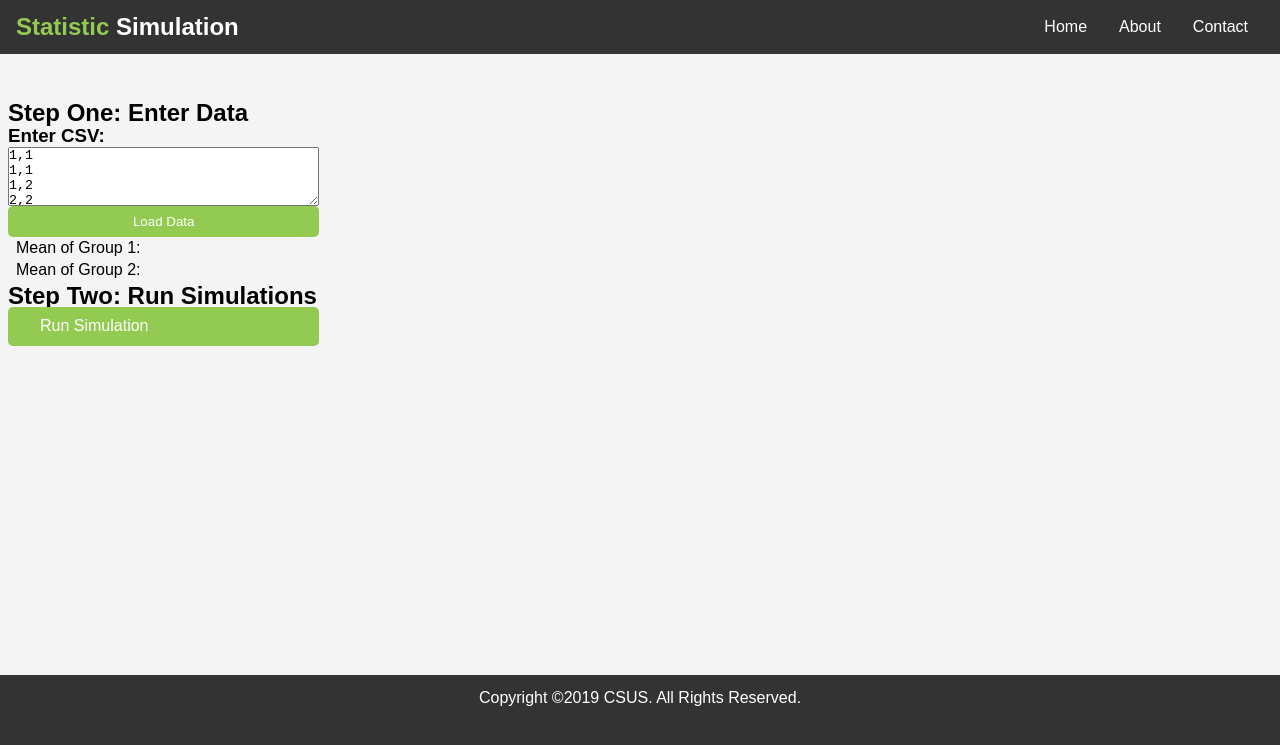
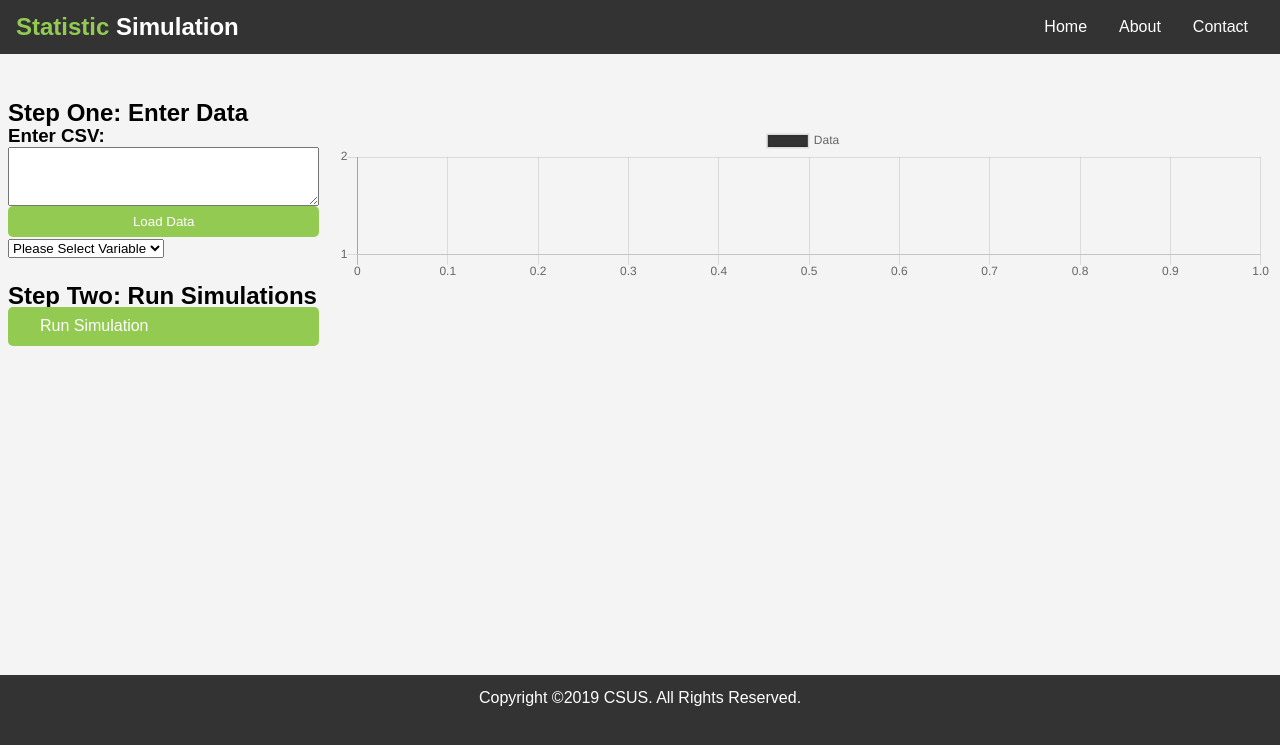
Before and after one commit to csus190teamtbd/SeniorProject, a Jekyll site: the page built from src/oneMean/index.html, in a window 1280 px wide. Shown: the top 745 px of the page. Built offline with Jekyll 4.4.1, drawn with Linux system fonts in a browser that asks for light colours; nearby versions of some CDN libraries; part of the change alters nothing that is shown.

Commit message:
added some methods on StackedDotChart

```diff
--- a/src/oneMean/index.html
+++ b/src/oneMean/index.html
@@ -10,18 +10,13 @@ title: One Means
     <div id="one-mean-data-lhs">
       <div class="control">
         <h3>Enter CSV:</h3>
-        <textarea id="csv-input">1,1
-1,1
-1,2
-2,2
-2,3
-2,3</textarea>
+        <textarea id="csv-input">
+</textarea>
         <button id="load-data-btn" class="btn">Load Data</button>
       </div>
-      <div id="data-summary">
-        <div>Mean of Group 1: <span id="data-mean-1"></span></div>
-        <div>Mean of Group 2: <span id="data-mean-2"></span></div>
-      </div>
+      <select id="variable">
+        <option value="null">Please Select Variable</option>
+      </select>
     </div>
     <div class="view">
       <div class="chart-wrap"><canvas id="data-chart-1"></canvas></div>
--- a/src/oneMean/oneMean.js
+++ b/src/oneMean/oneMean.js
@@ -1,20 +1,61 @@
 import { dropTextFileOnTextArea, parseCsvVariableByCol } from "../util/csv.js";
+import StackedDotChart from "../util/stackeddotchart.js";
 
 export class OneMean {
   constructor(OneMeanDiv) {
     this.ele = {
       csvTextArea: OneMeanDiv.querySelector("#csv-input"),
-      loadDataBtn: OneMeanDiv.querySelector("#load-data-btn")
+      loadDataBtn: OneMeanDiv.querySelector("#load-data-btn"),
+      variableDropDown: OneMeanDiv.querySelector("#variable")
     };
+    this.datasets = [{ label: "Data", backgroundColor: "#333333", data: [] }];
+    this.dataChart1 = new StackedDotChart(
+      OneMeanDiv.querySelector("#data-chart-1"),
+      [this.datasets[0]]
+    );
+    this.loadEventListener = () => {
+      this.ele.loadDataBtn.addEventListener("click", e => {
+        this.data = parseCsvVariableByCol(this.ele.csvTextArea.value);
+        this.loadVariablesToDropDown(this.data, this.ele.variableDropDown);
+        e.preventDefault();
+      });
 
-    this.loadEventListener = () => {
-      this.ele.loadDataBtn.addEventListener("click", () => {
-        const arr = parseCsvVariableByCol(this.ele.csvTextArea.value);
-        console.log(arr);
-      });
       dropTextFileOnTextArea(this.ele.csvTextArea);
     };
 
+    this.ele.variableDropDown.addEventListener("change", e => {
+      const varName = e.target.value;
+      if (e.target.value) this.updateData(varName, this.data);
+    });
+
     this.loadEventListener();
   }
+
+  loadVariablesToDropDown(dataSets, dropDownElement) {
+    const varNames = Object.keys(dataSets);
+    const html = varNames.reduce((acc, x) => {
+      return (acc += `<option value="${x}">${x}</option>`);
+    }, '<option value="null">Please Select Variable</option>');
+
+    dropDownElement.innerHTML = html;
+  }
+
+  updateData(varName, data) {
+    this.dataChart1.updateLabelName(0, varName);
+    this.dataChart1.setDataFromRaw([data[varName]]);
+    this.dataChart1.changeDotAppearance(1, undefined);
+    if (data[varName].length) {
+      let min = Math.min.apply(undefined, data[varName]);
+      let max = Math.max.apply(undefined, data[varName]);
+      this.dataChart1.setScale(min, max);
+    }
+    this.dataChart1.chart.update();
+
+    // document.getElementById("data-mean-1").innerText = data[0].length
+    //   ? MathUtil.roundToPlaces(MathUtil.mean(data[0]), 2)
+    //   : "No Data";
+    // document.getElementById("data-mean-2").innerText = data[1].length
+    //   ? MathUtil.roundToPlaces(MathUtil.mean(data[1]), 2)
+    //   : "No Data";
+  }
 }
--- a/src/util/csv.js
+++ b/src/util/csv.js
@@ -24,21 +24,23 @@ export function dropTextFileOnTextArea(textAreaElement) {
  *
  * throw error if data not match
  */
-
 export function parseCsvVariableByCol(rawData) {
   console.log(rawData);
   const [Header, ...data] = rawData.split(/[\r\n]+/);
-  const varName = Header.split(",").map(x => x.trim());
+  const varNames = Header.split(/[\t,]/).map(x => x.trim());
 
-  const res = varName.reduce((acc, x) => {
+  const res = varNames.reduce((acc, x) => {
     return { ...acc, [x]: [] };
   }, {});
 
   data.forEach(row => {
     const nums = row.match(/(\d+(\.\d+)?)/g);
-    if (nums.length != varName.length) throw "data not match!!";
-    varName.forEach((x, index) => {
-      res[x].push(Number(nums[index]));
+    // if (!nums.length)
+    //   continue;
+    //
+    varNames.forEach((x, index) => {
+      if (nums && nums.length === varNames.length)
+        res[x].push(Number(nums[index]));
     });
   });
   return res;
--- a/src/util/stackeddotchart.js
+++ b/src/util/stackeddotchart.js
@@ -2,31 +2,36 @@
 //import Chart from "chart.js";
 
 export default class StackedDotChart {
-
   constructor(domElement, datasets) {
     this.domElement = domElement;
     this.datasets = [];
     for (let dataset of datasets) {
-      this.datasets.push(Object.assign({}, dataset, {
-        pointRadius: 8,
-      }));
+      this.datasets.push(
+        Object.assign({}, dataset, {
+          pointRadius: 8
+        })
+      );
     }
     this.chart = new Chart(domElement, {
-      type: 'scatter',
+      type: "scatter",
       data: {
-        datasets: this.datasets,
+        datasets: this.datasets
       },
       options: {
         scales: {
           //xAxes: [{ ticks: { beginAtZero: true, }}],
-          yAxes: [{ ticks: {
-            min: 1,
-            stepSize: 1,
-          }}],
+          yAxes: [
+            {
+              ticks: {
+                min: 1,
+                stepSize: 1
+              }
+            }
+          ]
         },
         responsive: true,
-        maintainAspectRatio: false,
-      },
+        maintainAspectRatio: false
+      }
     });
   }
 
@@ -36,7 +41,7 @@ export default class StackedDotChart {
     for (let arr of arrs) {
       let scatter = [];
       for (let item of arr) {
-        let y = counts[item] = (counts[item] || 0) + 1;
+        let y = (counts[item] = (counts[item] || 0) + 1);
         scatter.push({ x: item, y: y });
       }
       faceted.push(scatter);
@@ -62,4 +67,18 @@ export default class StackedDotChart {
     this.chart.options.scales.xAxes[0].ticks.max = end;
   }
 
+  updateLabelName(datasetIndex, labelName) {
+    this.datasets[datasetIndex].label = labelName;
+  }
+
+  changeDotAppearance(pointRadius, stepSize) {
+    for (let dataset of datasets) {
+      this.datasets.push(
+        Object.assign({}, dataset, {
+          pointRadius: pointRadius
+        })
+      );
+    }
+    this.chart.options.scales.ticks.stepSize = stepSize;
+  }
 }
```
